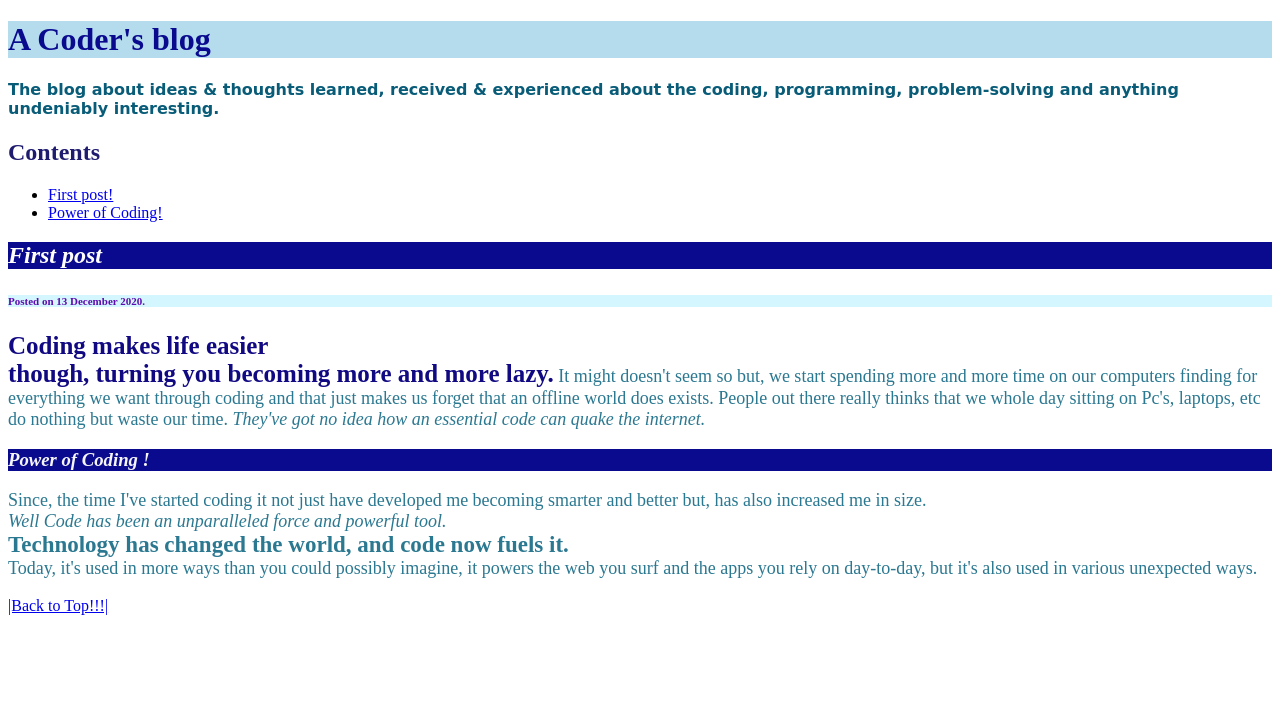
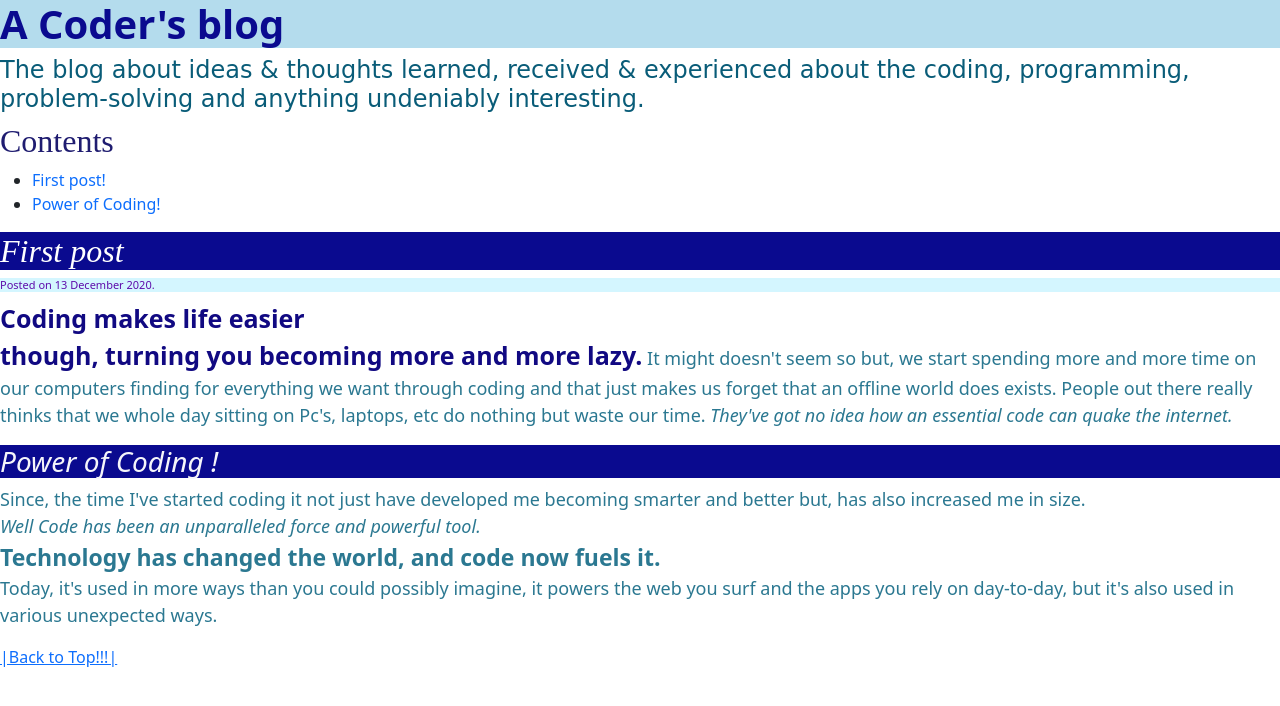
Before and after one commit to Harsha200105/CoderBlog.github.io, a plain HTML site: page index.html in a window 1280 px wide. Drawn offline with nearby package versions, Linux system fonts and the light colour scheme.

Commit message:
Update index.html

```diff
--- a/index.html
+++ b/index.html
@@ -1,81 +1,118 @@
-<!DOCTYPE html>
-<html>
+<!doctype html>
+<html lang="en">
+
 <head>
+    <!-- Required meta tags -->
     <meta charset="utf-8">
-        <title>Project: Blog</title>
+    <meta name="viewport" content="width=device-width, initial-scale=1">
 
+    <!-- Bootstrap CSS -->
+    <link href="https://cdn.jsdelivr.net/npm/bootstrap@5.0.0-beta1/dist/css/bootstrap.min.css" rel="stylesheet"
+        integrity="sha384-giJF6kkoqNQ00vy+HMDP7azOuL0xtbfIcaT9wjKHr8RbDVddVHyTfAAsrekwKmP1" crossorigin="anonymous">
+
+    <title>Coding Encoded!</title>
     <style>
         #POC {
             background: rgb(10, 10, 143);
             color: rgb(245, 245, 250);
             font-style: italic;
         }
+
         h1 {
             color: rgb(10, 10, 143);
             background: rgb(180, 220, 237);
             font-weight: bold;
         }
+
         h4 {
             color: rgb(9, 92, 120);
             font-family: cursive;
 
 
         }
+
         h2 {
             color: rgb(31, 28, 112);
             font-family: "fansong", serif;
         }
+
         #First_post {
             color: rgb(255, 255, 255);
             background: rgb(10, 10, 143);
             font-style: italic;
         }
+
         .Code {
             color: rgb(17, 9, 130);
             font-size: 25px;
         }
+
         p {
             color: rgb(43, 120, 145);
 
             font-size: 18px;
         }
+
         h6 {
             color: rgb(94, 12, 171);
             font-size: 11px;
             background: rgb(212, 246, 255);
         }
+
         .Tech {
-            font-size: 23px ;
+            font-size: 23px;
         }
 
-
+        .scroll {
+            text-decoration: none;
+        }
     </style>
 </head>
 
 <body>
-
     <h1 id="Title">A Coder's blog</h1>
-        <h4>The blog about ideas & thoughts learned, received & experienced about the coding, programming, problem-solving and anything undeniably interesting.</h4>
+    <h4>The blog about ideas & thoughts learned, received & experienced about the coding, programming, problem-solving
+        and anything undeniably interesting.</h4>
 
     <h2 class="Contents">Contents</h2>
     <ul>
-            <li><a href="#First_post">First post!</a></li>
-            <li><a href="#POC">Power of Coding!</a></li>
+        <li><a class="scroll" href="#First_post">First post!</a></li>
+        <li><a class="scroll" href="#POC">Power of Coding!</a></li>
     </ul>
 
     <h2 id="First_post">First post</h2>
     <h6>Posted on 13 December 2020.</h6>
 
     <p><strong class="Code">Coding makes life easier<br> though,
-    turning you becoming more and more lazy.</strong> It might doesn't seem so but, we start spending more and more time on our computers finding for everything we want through coding and that just makes us forget that an offline world does exists. People out there really thinks that we whole day sitting on Pc's, laptops, etc do nothing but waste our time. <em>They've got no idea how an essential code can quake the internet. </em></p>
+            turning you becoming more and more lazy.</strong> It might doesn't seem so but, we start spending more and
+        more time on our computers finding for everything we want through coding and that just makes us forget that an
+        offline world does exists. People out there really thinks that we whole day sitting on Pc's, laptops, etc do
+        nothing but waste our time. <em>They've got no idea how an essential code can quake the internet. </em></p>
     <h3 id="POC">Power of Coding !</h3>
 
     <p>
-    Since, the time I've started coding it not just have developed me becoming smarter and better but, has also increased me in size.<br><em>Well Code has been an unparalleled force and powerful tool.</em> <br><strong class="Tech">Technology has changed the world, and code now fuels it.</strong> <br>Today, it's used in more ways than you could possibly imagine, it powers the web you surf and the apps you rely on day-to-day, but it's also used in various unexpected ways.
+        Since, the time I've started coding it not just have developed me becoming smarter and better but, has also
+        increased me in size.<br><em>Well Code has been an unparalleled force and powerful tool.</em> <br><strong
+            class="Tech">Technology has changed the world, and code now fuels it.</strong> <br>Today, it's used in more
+        ways than you could possibly imagine, it powers the web you surf and the apps you rely on day-to-day, but it's
+        also used in various unexpected ways.
     </p>
 
 
     <a href="#Title">|Back to Top!!!|</a>
 
+    <!-- Optional JavaScript; choose one of the two! -->
+
+    <!-- Option 1: Bootstrap Bundle with Popper -->
+    <script src="https://cdn.jsdelivr.net/npm/bootstrap@5.0.0-beta1/dist/js/bootstrap.bundle.min.js"
+        integrity="sha384-ygbV9kiqUc6oa4msXn9868pTtWMgiQaeYH7/t7LECLbyPA2x65Kgf80OJFdroafW"
+        crossorigin="anonymous"></script>
+
+    <!-- Option 2: Separate Popper and Bootstrap JS -->
+    <!--
+    <script src="https://cdn.jsdelivr.net/npm/@popperjs/core@2.5.4/dist/umd/popper.min.js" integrity="sha384-q2kxQ16AaE6UbzuKqyBE9/u/KzioAlnx2maXQHiDX9d4/zp8Ok3f+M7DPm+Ib6IU" crossorigin="anonymous"></script>
+    <script src="https://cdn.jsdelivr.net/npm/bootstrap@5.0.0-beta1/dist/js/bootstrap.min.js" integrity="sha384-pQQkAEnwaBkjpqZ8RU1fF1AKtTcHJwFl3pblpTlHXybJjHpMYo79HY3hIi4NKxyj" crossorigin="anonymous"></script>
+    -->
 </body>
+
 </html>
```
Lines whose indentation alone changed are shown as unchanged.
